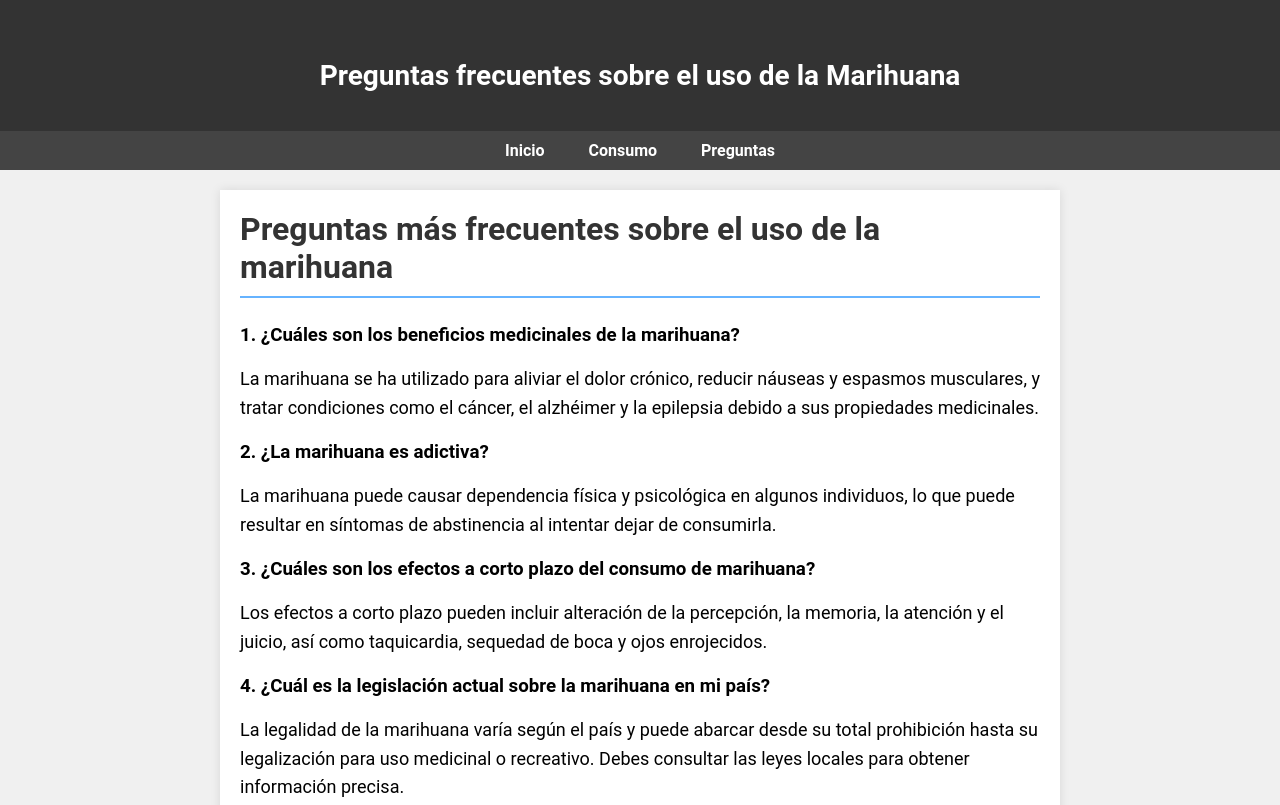
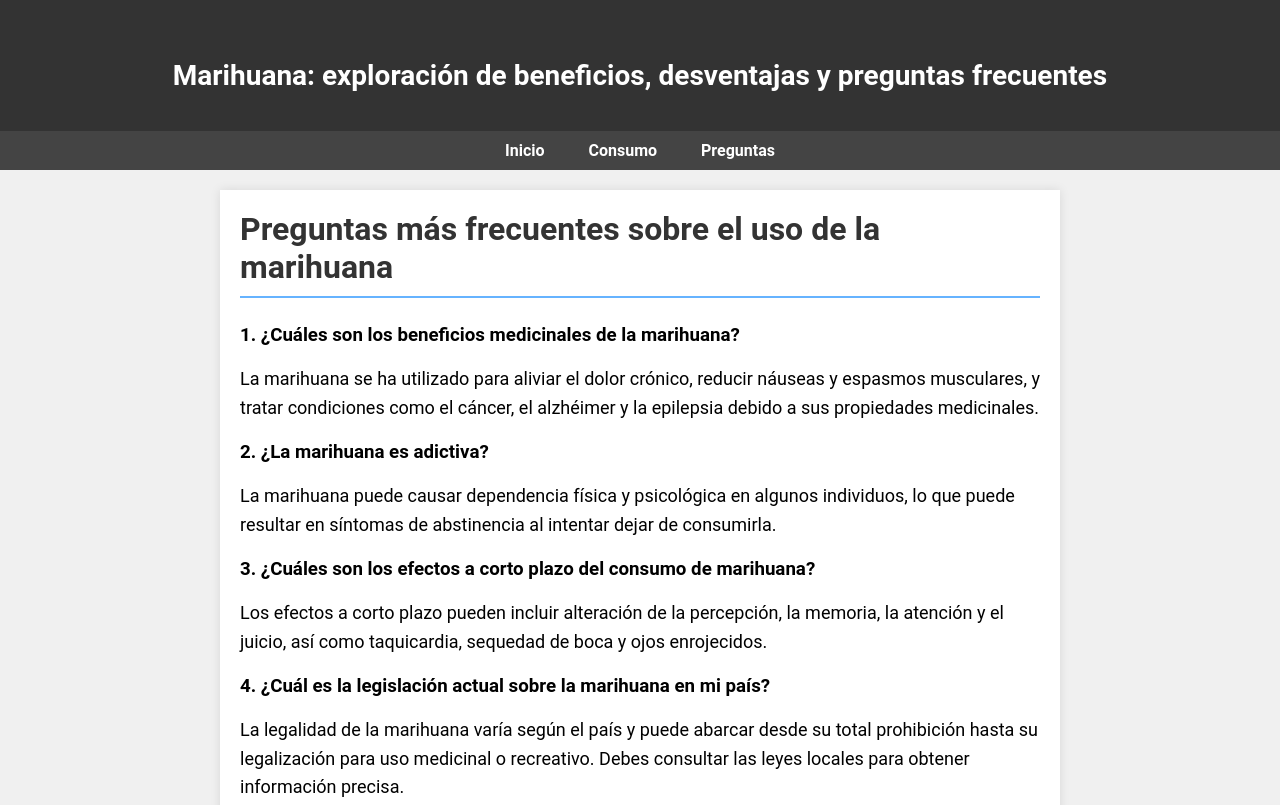
Before and after one commit to davidisea31/Keylor, a plain HTML site: page Questions.html in a window 1280 px wide. Shown: the top 805 px of the page. Drawn offline with Linux system fonts and the light colour scheme.

Commit message:
Update Questions.html

```diff
--- a/Questions.html
+++ b/Questions.html
@@ -8,14 +8,14 @@
     <meta name="author" content="David Isea">
     <meta name="Copyright" content="Dumega">
     <meta name="description" content="Preguntas frecuentes sobre el uso de la marihuana"/>
-    <title>Marihuana: exploración de beneficios, desventajas y preguntas frecuentes</title>
+    <title>Preguntas frecuentes sobre el uso de la marihuana</title>
     <link rel="stylesheet" href="estilo.css">
 </head>
 <body class="body">
     <header>
         <div class="container"></div>
         <div class="title-logo">
-            <h1>Preguntas frecuentes sobre el uso de la Marihuana</h1>
+            <h1>Marihuana: exploración de beneficios, desventajas y preguntas frecuentes</h1>
         </div>
     </header>
     <nav>
```
